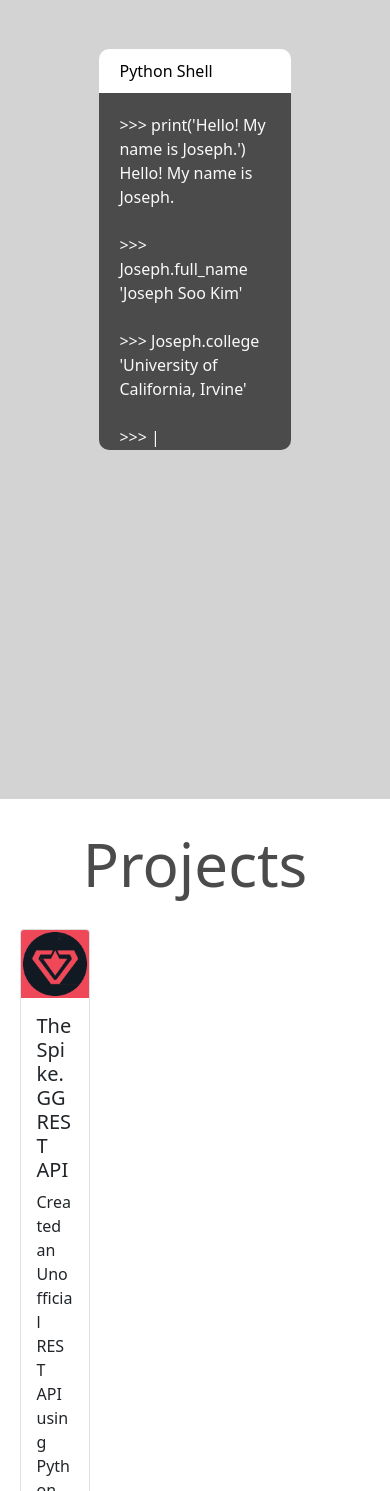
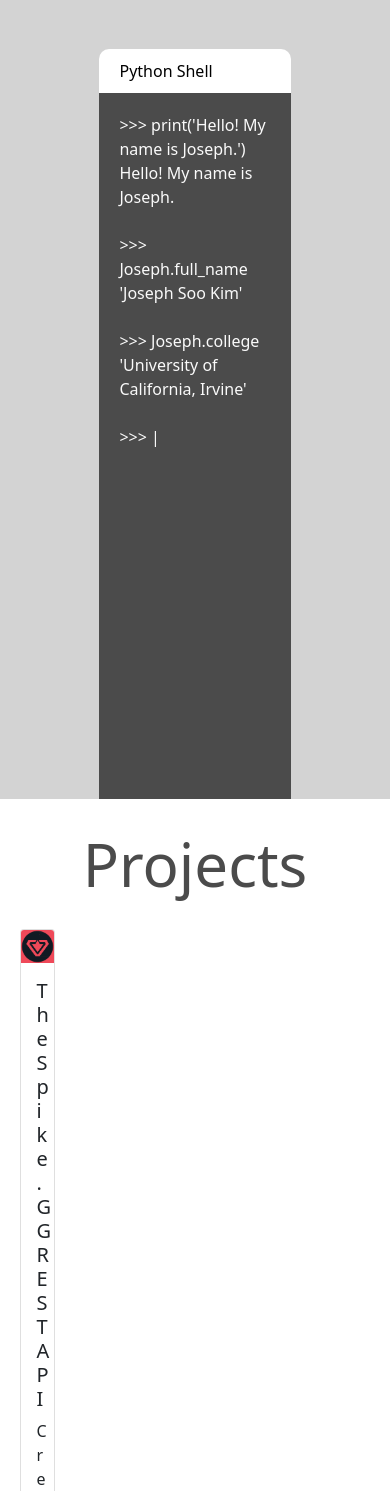
Before and after one commit to josephsookim/v1, a Flask app: page / in a window 390 px wide. Shown: the part 401-1892 px from the top of the page. Run offline with Flask 2, Linux system fonts and the light colour scheme.

Commit message:
fix css for mobile

```diff
--- a/static/css/styles.css
+++ b/static/css/styles.css
@@ -53,7 +53,7 @@ html {
   margin: auto;
   padding-top: 50px;
   /*height: 700px;*/
-  height: 70%;
+  height: 150%;
   text-align: left;
   color: #fafafa;
 }
@@ -75,7 +75,7 @@ html {
   width: 70%;
   padding: 20px;
   /*height: 650px;*/
-  height: 70%;
+  height: 150%;
   margin: auto;
   background: #4b4b4b;
   border-bottom-left-radius: 10px;
@@ -103,7 +103,8 @@ html {
 
 .project {
   /*width: 200px;*/
-  width: 20%;
+  width: 10%;
+  height: 20%;
   margin-bottom: 25rem;
   margin-right: 20px;
 }
```
